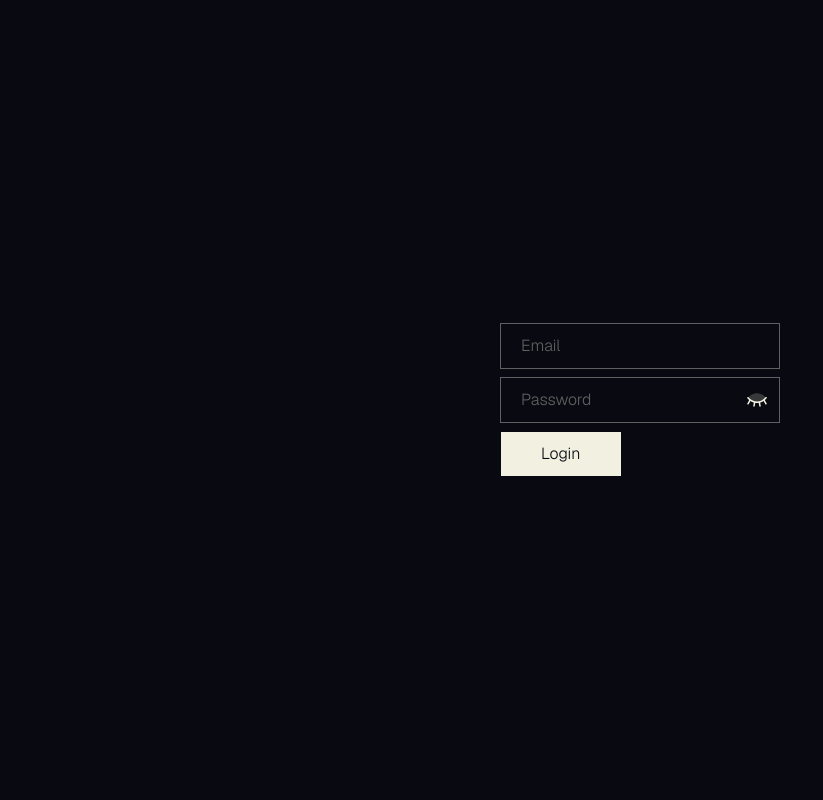
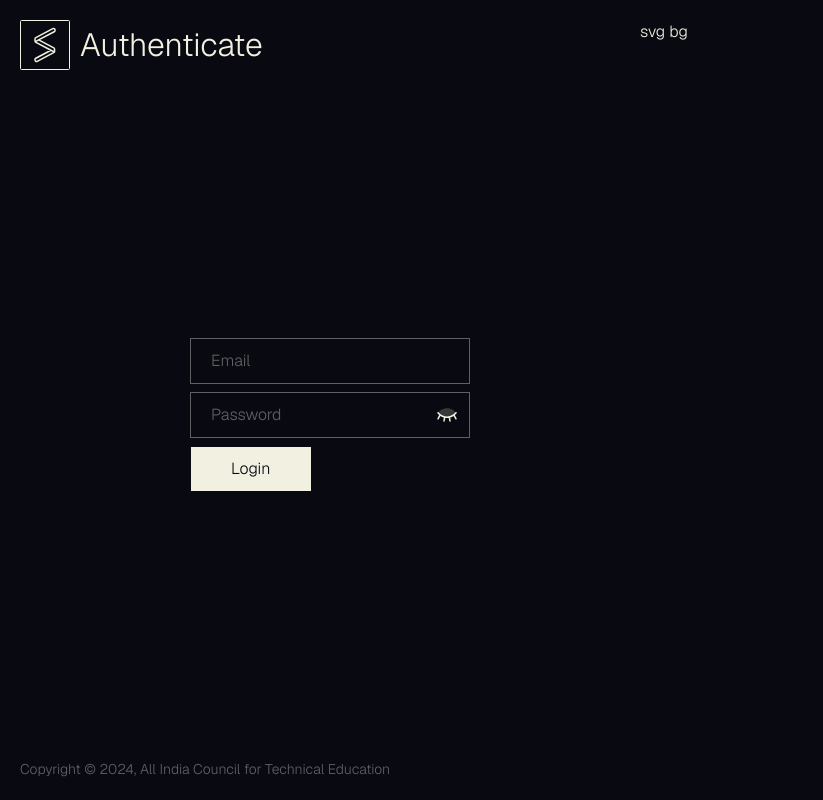
Before and after one commit to contra-kvh/samklaang-fe, a Next.js app: page /auth/login in a window 1280 px wide. Shown: the whole page, without its empty margins (0-823 px from the left). Built offline with nearby package versions, Linux system fonts and the light colour scheme; no server answers; what cookies-next would draw is missing.

Commit message:
auth layout done

```diff
--- a/app/auth/layout.tsx
+++ b/app/auth/layout.tsx
@@ -1,12 +1,21 @@
 import React from "react";
+import logo from "@/public/logo.svg";
+import Image from 'next/image';
 
 const AuthLayout = ({ children }: { children: React.ReactNode }) => {
   return (
-    <div className="h-full w-full">
-      {/* AuthLayout header */}
-
-      {/* AuthLayout content child pages Login/Register */}
-      {children}
+    <div className="flex h-full w-full">
+      <main className="h-full w-full justify-between flex flex-col">
+        <div className="header flex justify-start items-center gap-4">
+          <Image src={logo} alt="samklaang_logo" height="50" width="50" />
+          <span className="text-xl">Authenticate </span>
+        </div>
+        {children}
+        <footer className="text-sm text-muted">Copyright © 2024, All India Council for Technical Education</footer>
+      </main>
+      <div className="h-full w-full">
+        svg bg
+      </div>
     </div>
   );
 };
--- a/app/layout.tsx
+++ b/app/layout.tsx
@@ -16,7 +16,7 @@ export default function RootLayout({
 }>) {
   return (
     <html lang="en">
-      <body className={`${geist.className} bg-black-d text-white-l h-screen`}>
+      <body className={`${geist.className} bg-black-d text-white-l h-screen px-8 py-8`}>
         {children}
       </body>
     </html>
--- a/services/client.ts
+++ b/services/client.ts
@@ -3,11 +3,6 @@
 import axios from "axios";
 
 const BASE_URL = process.env.NEXT_PUBLIC_API_BASE_URL;
-
-// const BASE_URL =
-//   process.env.NODE_ENV === "production"
-//     ? process.env.NEXT_PUBLIC_SAMKLAANG_BASE_URL
-//     : "http://localhost:8000";
 
 const client = axios.create({
   baseURL: BASE_URL,
```
